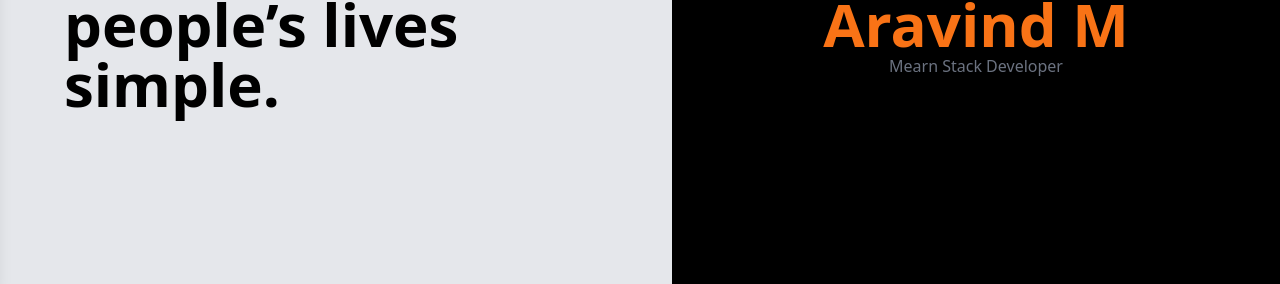
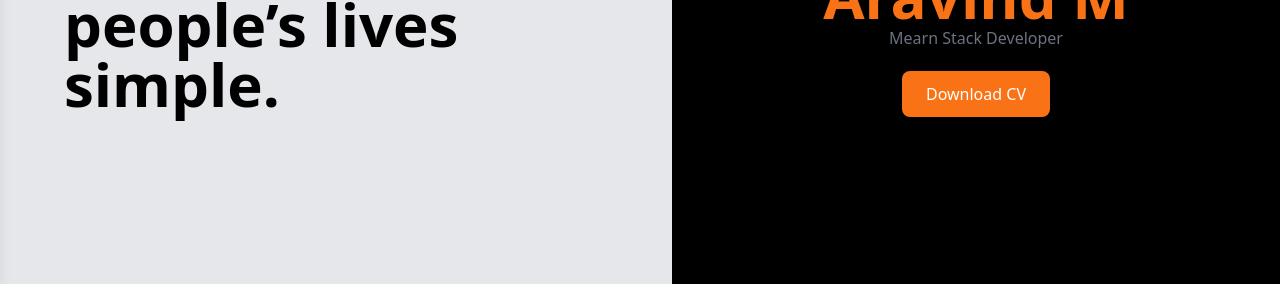
Before and after one commit to Aravind-M23997/Portfolio2, a plain HTML site: page index.html in a window 1280 px wide. Shown: the part 516-800 px from the top of the page. Drawn offline with nearby package versions, Linux system fonts and the light colour scheme.

Commit message:
Update index.html

```diff
--- a/index.html
+++ b/index.html
@@ -67,6 +67,11 @@
                         class="w-23 h-32 rounded-full mx-auto mb-4">
                     <span class="text-6xl font-bold text-orange-500">Aravind M</span>
                     <p class="text-gray-500">Mearn Stack Developer</p>
+                    <div id="resume" class="mt-8 text-center">
+                        <a href="./blue professional modern CV resume.pdf" class="bg-orange-500 text-white px-6 py-3 rounded-lg shadow-lg hover:bg-orange-900 transition">
+                          Download CV
+                        </a>
+                      </div>
                 </div>
             </div>
         </div>
```
